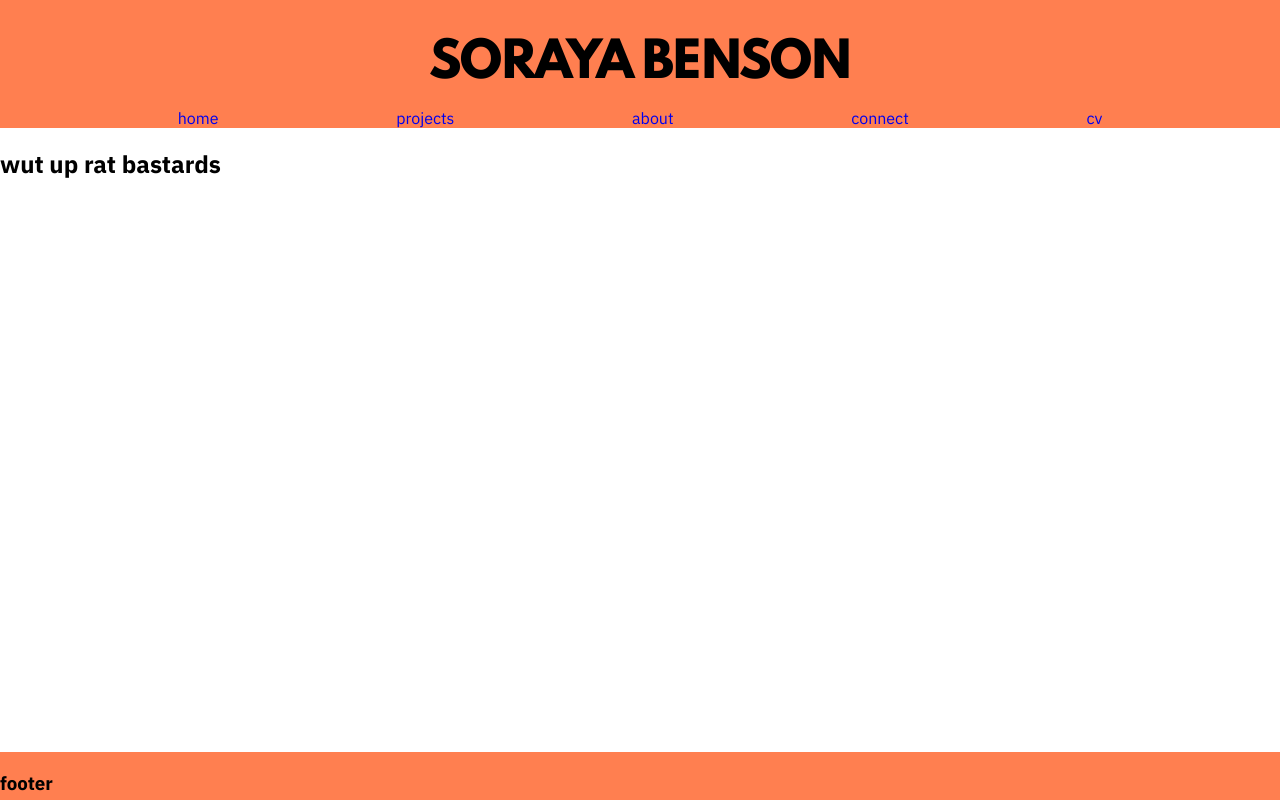
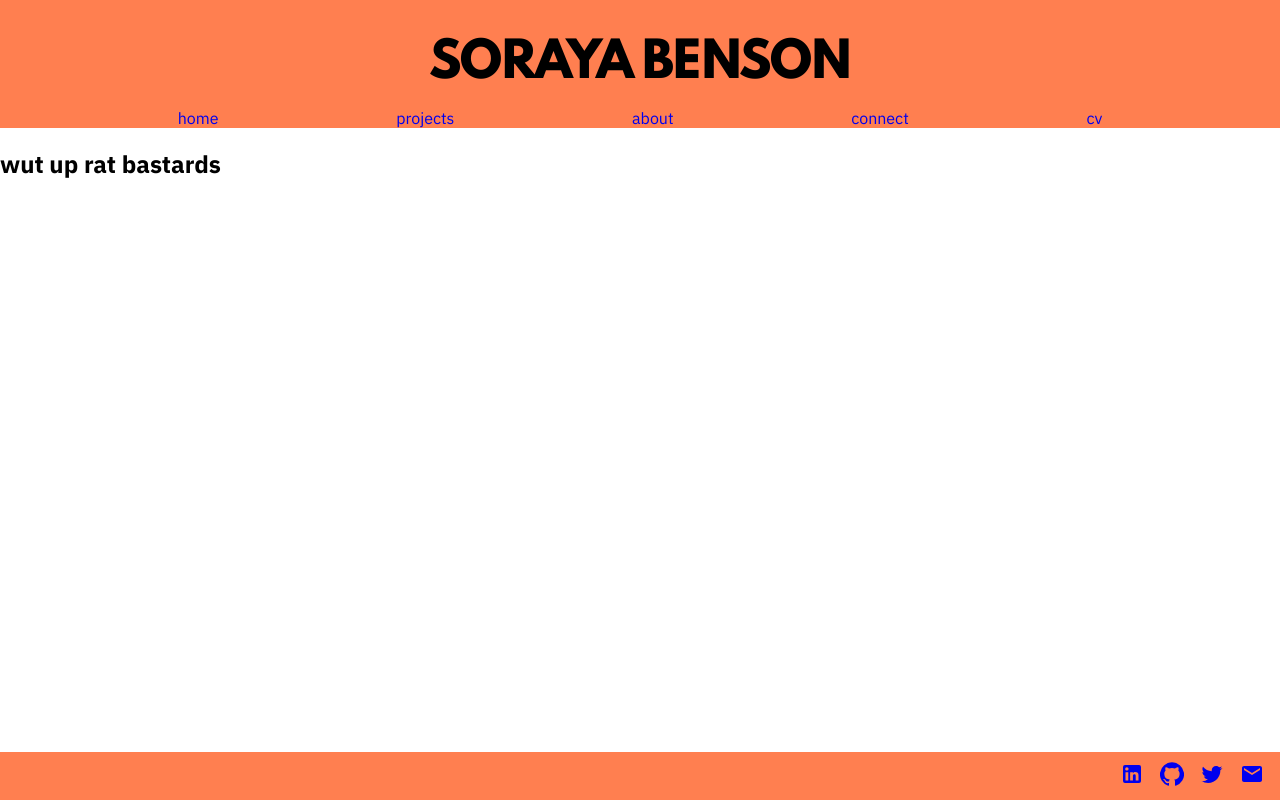
Before and after one commit to sorayamajdolashrafi/portfolio, a Next.js app: page / in a window 1280 px wide. Built offline with nearby package versions, Linux system fonts and the light colour scheme.

Commit message:
footer links added

```diff
--- a/components/footer/Footer.jsx
+++ b/components/footer/Footer.jsx
@@ -1,10 +1,26 @@
- import React from 'react';
 import styles from '../../styles/Footer.module.css';
+import LinkedInIcon from '@material-ui/icons/LinkedIn';
+import GitHubIcon from '@material-ui/icons/GitHub';
+import TwitterIcon from '@material-ui/icons/Twitter';
+import EmailIcon from '@material-ui/icons/Email';
 
 const Footer = () => {
     return (
         <footer className={styles.footer}>
-             <h3>footer</h3>
+            <nav>
+                <a href="https://www.linkedin.com/in/soraya-benson/" target="_blank">
+                    <LinkedInIcon />
+                </a>
+                <a href="https://github.com/sorayabenson" target="_blank">
+                    <GitHubIcon />
+                </a>
+                <a href="https://twitter.com/sorayamajd" target="_blank">
+                    <TwitterIcon />
+                </a>
+                <a href="mailto:soraya.benson@gmail.com" target="_blank">
+                    <EmailIcon />
+                </a>
+            </nav>
         </footer>
     )
 }
--- a/package.json
+++ b/package.json
@@ -24,6 +24,7 @@
     "react-dom": "17.0.2"
   },
   "dependencies": {
+    "@material-ui/icons": "^4.11.2",
     "@testing-library/user-event": "^13.1.9",
     "identity-obj-proxy": "^3.0.0",
     "next-page-tester": "^0.26.1"
--- a/styles/Footer.module.css
+++ b/styles/Footer.module.css
@@ -4,4 +4,19 @@
     background: coral;
     position: absolute;
     bottom: 0;
+    display: flex;
+    flex-direction: row;
+    align-items: center;
+    justify-content: flex-end;
 }
+
+.footer nav {
+    display: flex;
+    align-items: center;
+    justify-content: center;
+    margin: 0.5rem;
+}
+
+.footer a {
+    margin: 0.5rem;
+}
```
Also changed, not shown: 1 other file (tests, documents, lock files or other folders). Lines whose indentation alone changed are shown as unchanged.
